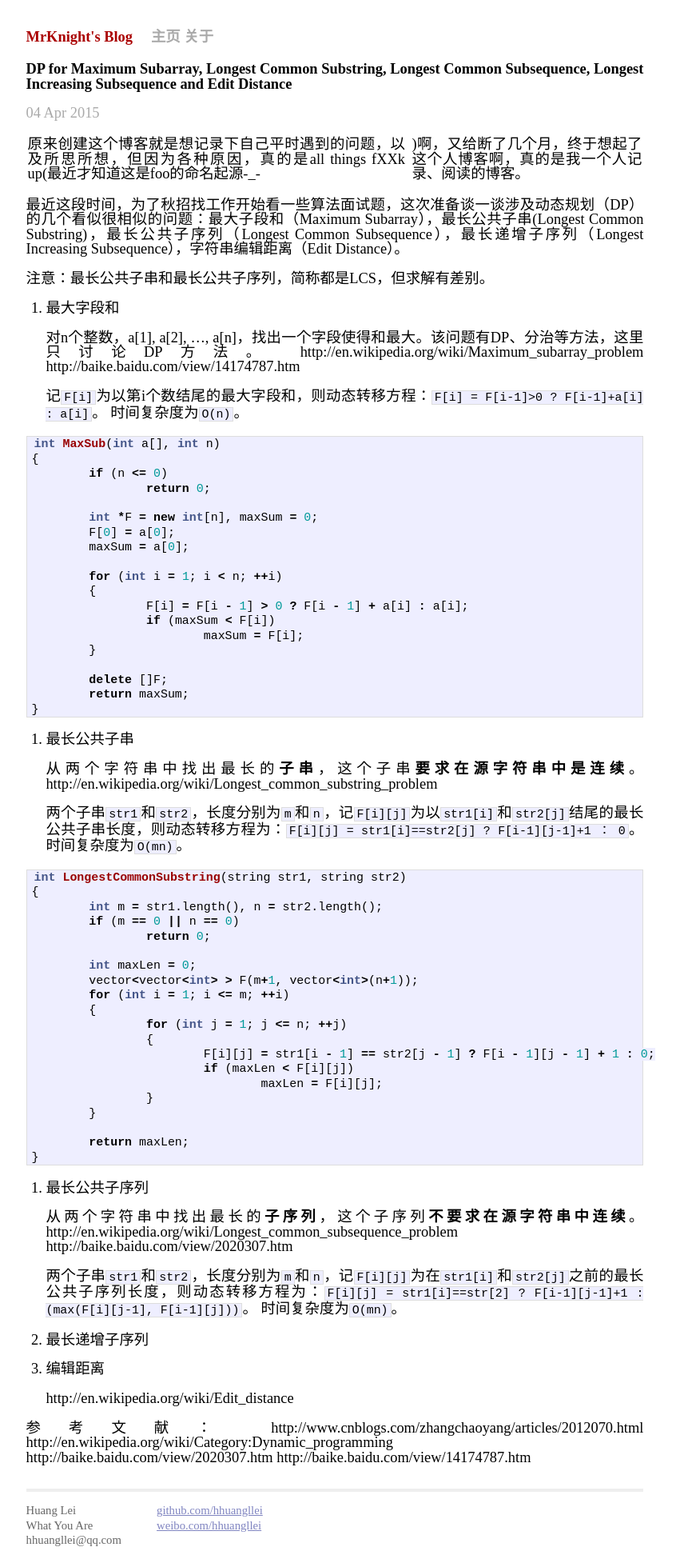
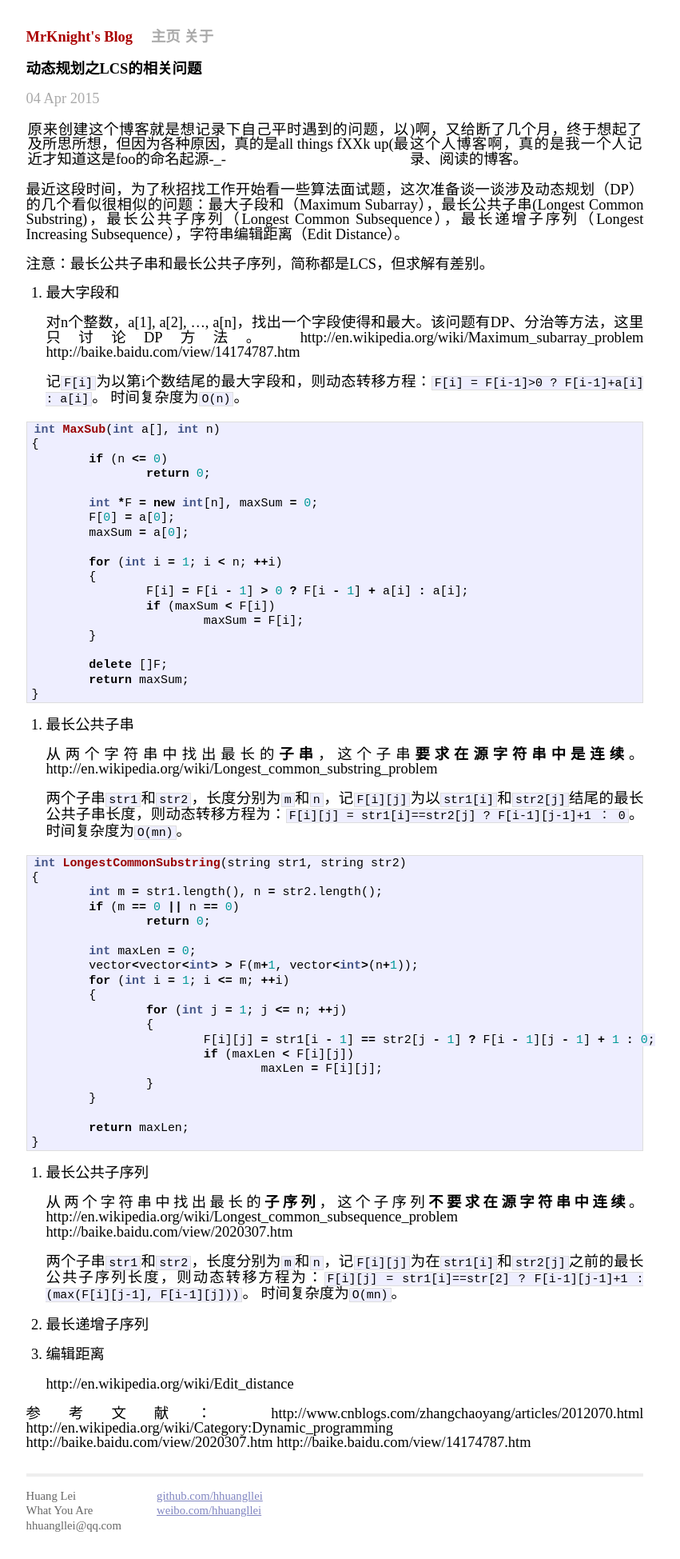
Before and after one commit to hhuangllei/hhuangllei.github.io, a Jekyll site: the page built from _posts/2015-04-04-MaxSub-LCS-LIS-ED.md, in a window 1280 px wide. Shown: the whole page at 80% size, without its empty margins (221-1072 px from the left). Built offline with Jekyll 4.4.1, drawn with Linux system fonts in a browser that asks for light colours; comment, search, counter and statistics services are not loaded.

Commit message:
DP: MaxSub LCS LIS ED, 3st version， modify format

```diff
--- a/_posts/2015-04-04-MaxSub-LCS-LIS-ED.md
+++ b/_posts/2015-04-04-MaxSub-LCS-LIS-ED.md
@@ -1,10 +1,10 @@
 ---
 layout: post
-title: DP for Maximum Subarray, Longest Common Substring, Longest Common Subsequence, Longest Increasing Subsequence and Edit Distance
+title: 动态规划之LCS的相关问题
 modify_date: 2015-04-04 22:00:00
 ---
 
-原来创建这个博客就是想记录下自己平时遇到的问题，以及所思所想，但因为各种原因，真的是all things fXXk up(最近才知道这是foo的命名起源-_-||)啊，又给断了几个月，终于想起了这个人博客啊，真的是我一个人记录、阅读的博客。
+原来创建这个博客就是想记录下自己平时遇到的问题，以及所思所想，但因为各种原因，真的是all things fXXk up(最近才知道这是foo的命名起源-_-|)啊，又给断了几个月，终于想起了这个人博客啊，真的是我一个人记录、阅读的博客。
 
 最近这段时间，为了秋招找工作开始看一些算法面试题，这次准备谈一谈涉及动态规划（DP）的几个看似很相似的问题：最大子段和（Maximum Subarray），最长公共子串(Longest Common Substring)，最长公共子序列（Longest Common Subsequence），最长递增子序列（Longest Increasing Subsequence），字符串编辑距离（Edit Distance）。
 
```
